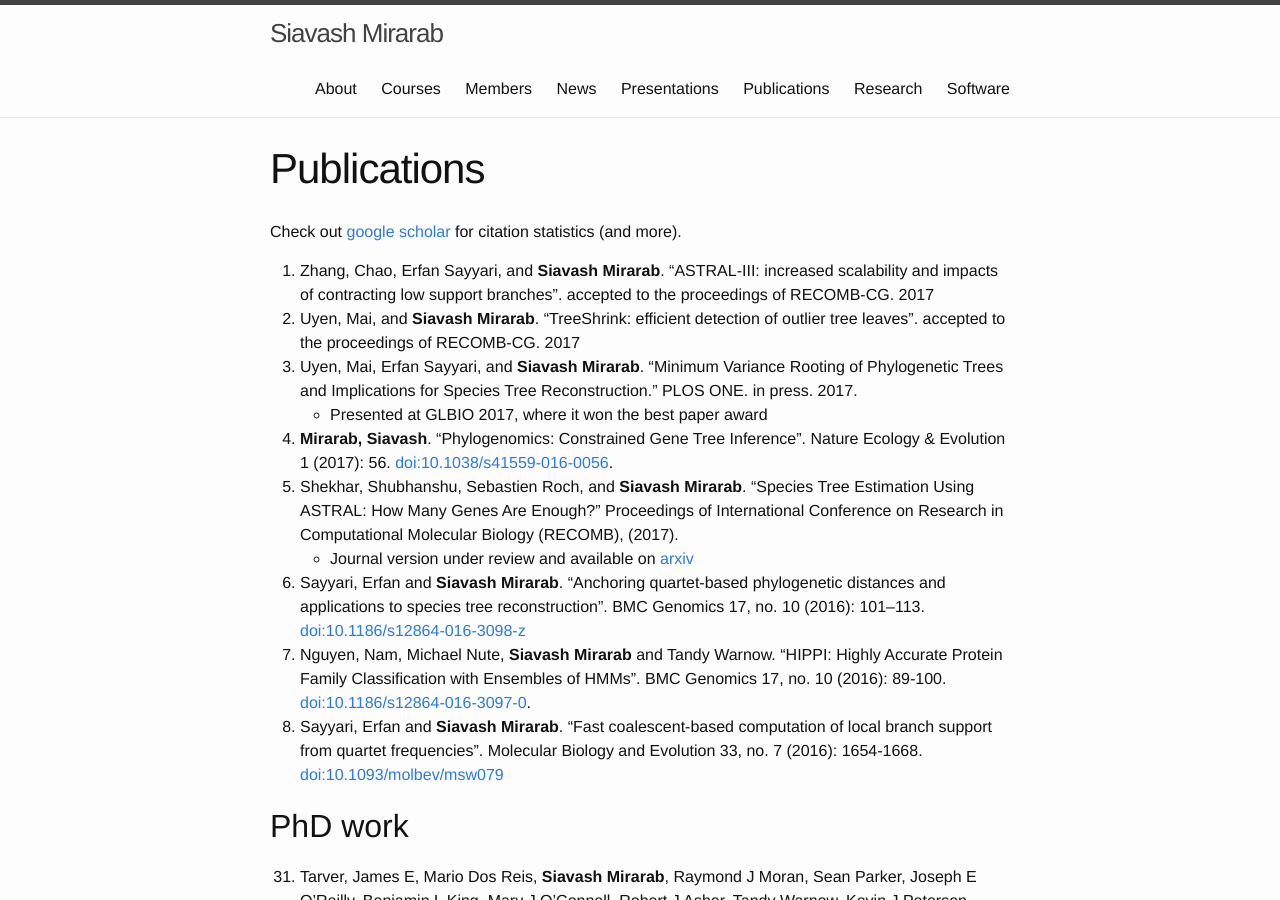
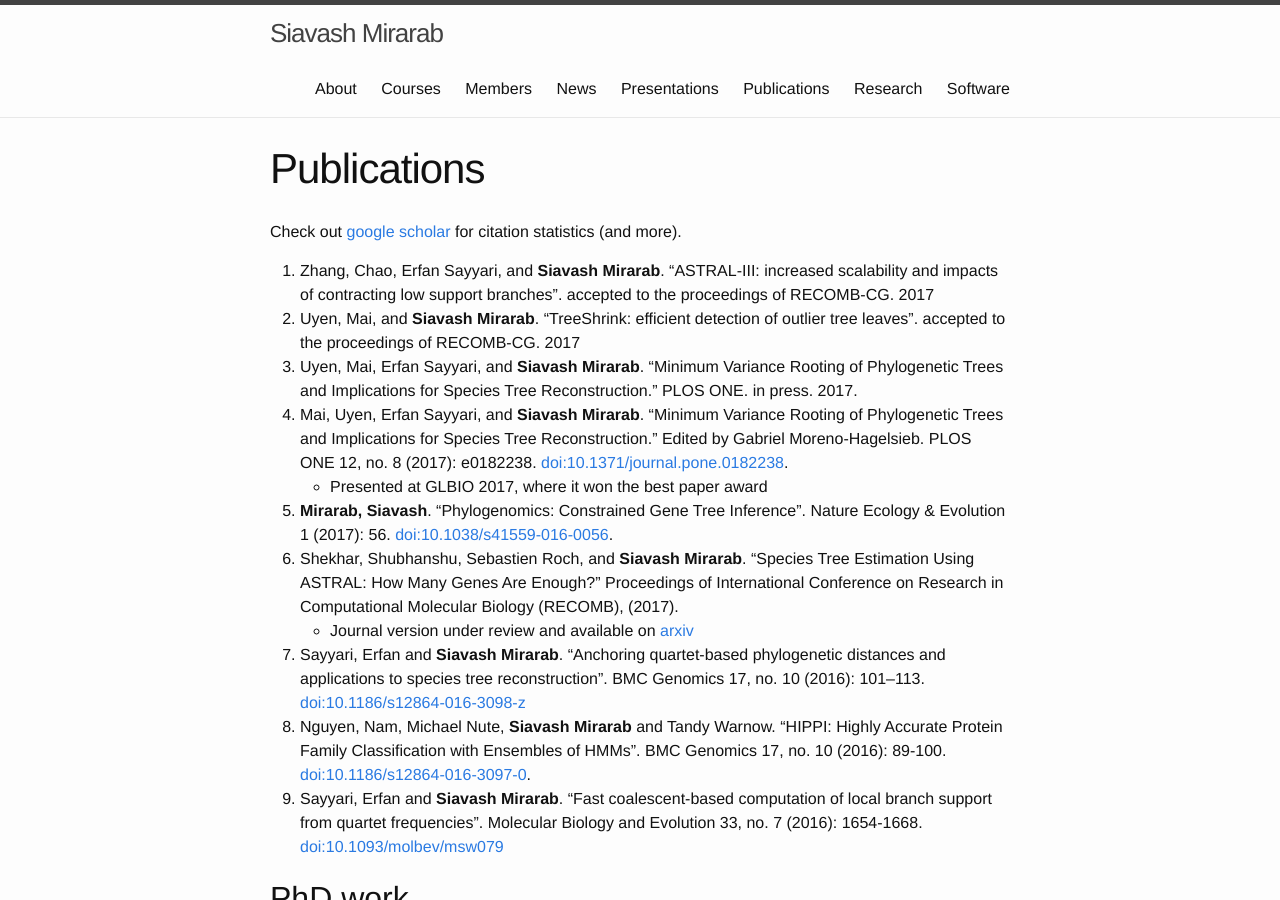
Before and after one commit to smirarab/website, a Jekyll site: the page built from publications.md, in a window 1280 px wide and 900 px high. Built offline with Jekyll 4.4.1, drawn with Linux system fonts in a browser that asks for light colours.

Commit message:
update MV

```diff
--- a/publications.md
+++ b/publications.md
@@ -9,6 +9,7 @@ Check out [google scholar](http://scholar.google.com/citations?user=uxSj18QAAAAJ
 0. Zhang, Chao, Erfan Sayyari, and **Siavash Mirarab**.  “ASTRAL-III: increased scalability and impacts of contracting low support branches”. accepted to the proceedings of RECOMB-CG. 2017
 0. Uyen, Mai, and **Siavash Mirarab**.  “TreeShrink: efficient detection of outlier tree leaves”. accepted to the proceedings of RECOMB-CG. 2017
 0. Uyen, Mai, Erfan Sayyari, and **Siavash Mirarab**. “Minimum Variance Rooting of Phylogenetic Trees and Implications for Species Tree Reconstruction.” PLOS ONE. in press. 2017.
+0. Mai, Uyen, Erfan Sayyari, and **Siavash Mirarab**. “Minimum Variance Rooting of Phylogenetic Trees and Implications for Species Tree Reconstruction.” Edited by Gabriel Moreno-Hagelsieb. PLOS ONE 12, no. 8 (2017): e0182238. [doi:10.1371/journal.pone.0182238](http://journals.plos.org/plosone/article?id=10.1371/journal.pone.0182238).
    * Presented at GLBIO 2017, where it won the best paper award
 0. **Mirarab, Siavash**. “Phylogenomics: Constrained Gene Tree Inference”. Nature Ecology & Evolution 1 (2017): 56. [doi:10.1038/s41559-016-0056](http://www.nature.com/articles/s41559-016-0056).
 0. Shekhar, Shubhanshu, Sebastien Roch, and **Siavash Mirarab**. “Species Tree Estimation Using ASTRAL: How Many Genes Are Enough?” Proceedings of International Conference on Research in Computational Molecular Biology (RECOMB), (2017).
```
